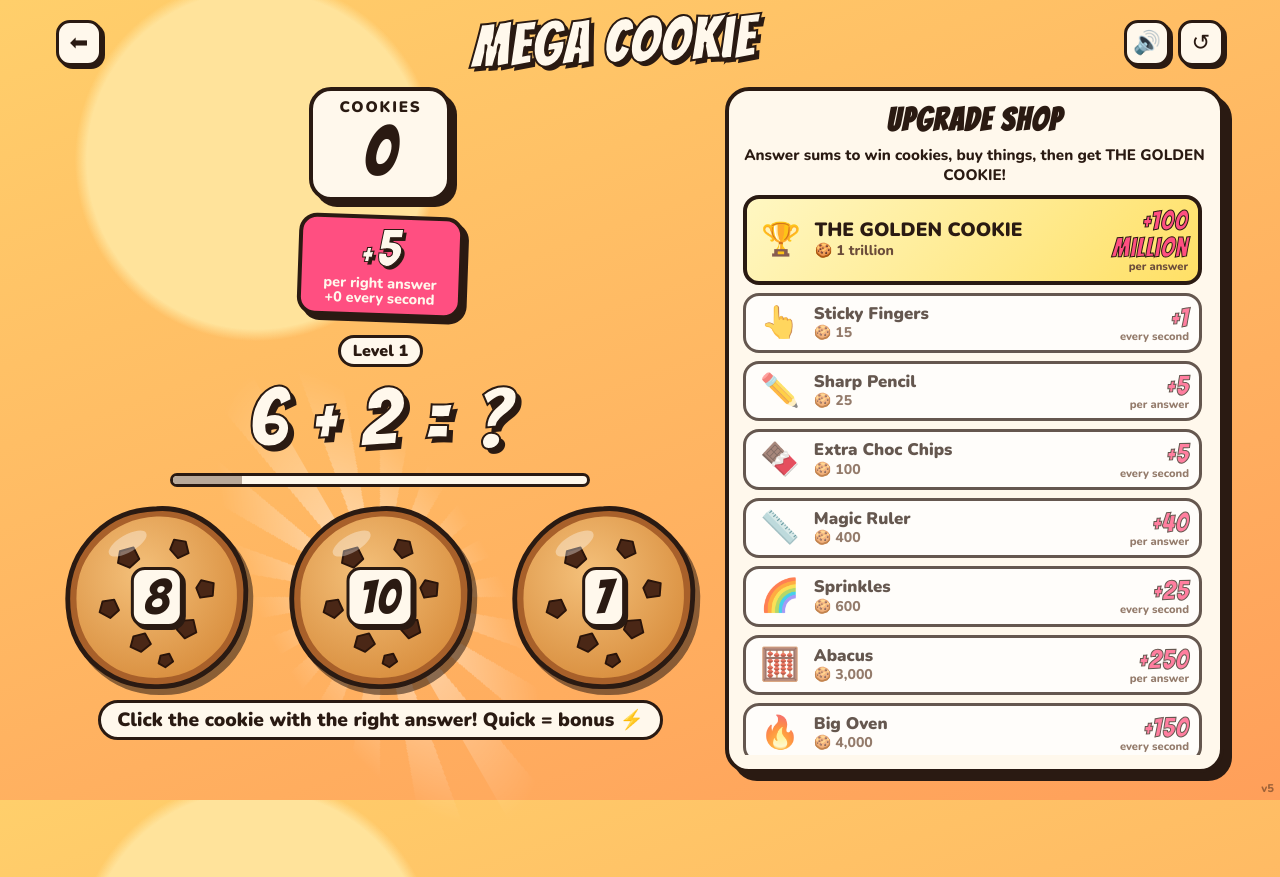
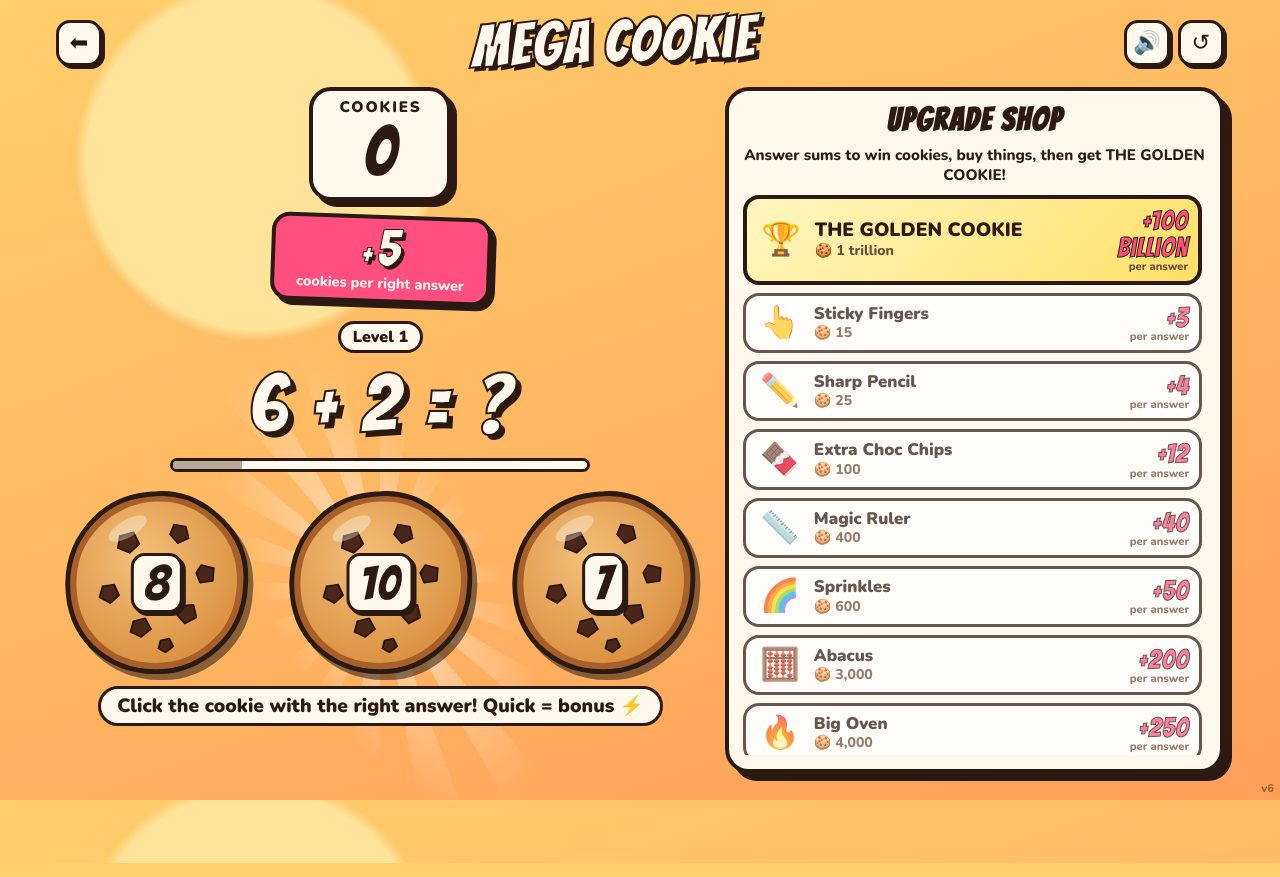
Before and after one commit to davmlaw/harrys-games, a plain HTML site: page mega_cookie/index.html in a window 1280 px wide. Drawn offline with nearby package versions, Linux system fonts and the light colour scheme.

Commit message:
Mega Cookie v6: cookies only come from right answers (no per-second baking)
Co-Authored-By: Claude Opus 5.5 <noreply@anthropic.com>
Claude-Session: https://claude.ai/code/session_014KfQ5B28FhcnRZwJq2pL5d

```diff
--- a/mega_cookie/game.js
+++ b/mega_cookie/game.js
@@ -1,39 +1,39 @@
 'use strict';
 // Mega Cookie: a maths game. A sum pops up and three cookies show answers.
 // Click the right cookie to win cookies (answer fast for a speed bonus), click a wrong one and you lose some.
-// Spend cookies in the shop on things that add cookies per right answer or bake cookies every second.
+// Spend cookies in the shop on things that add more cookies to every right answer.
 // Everything is PLUS, never times (Harry's rule).
 
-// pa = + cookies per right answer, ps = + cookies every second
+// pa = + cookies for every right answer. Nothing bakes on its own: cookies only come from maths (Harry's rule).
 const ITEMS = [
-  {id:'pencil',  ic:'✏️', nm:'Sharp Pencil',     pa:5,      cost:25},
-  {id:'fingers', ic:'👆', nm:'Sticky Fingers',   ps:1,      cost:15},
-  {id:'chips',   ic:'🍫', nm:'Extra Choc Chips', ps:5,      cost:100},
+  {id:'pencil',  ic:'✏️', nm:'Sharp Pencil',     pa:4,      cost:25},
+  {id:'fingers', ic:'👆', nm:'Sticky Fingers',   pa:3,      cost:15},
+  {id:'chips',   ic:'🍫', nm:'Extra Choc Chips', pa:12,      cost:100},
   {id:'ruler',   ic:'📏', nm:'Magic Ruler',      pa:40,     cost:400},
-  {id:'sprink',  ic:'🌈', nm:'Sprinkles',        ps:25,     cost:600},
-  {id:'abacus',  ic:'🧮', nm:'Abacus',           pa:250,    cost:3000},
-  {id:'oven',    ic:'🔥', nm:'Big Oven',         ps:150,    cost:4000},
-  {id:'book',    ic:'📘', nm:'Maths Book',       pa:1500,   cost:20000},
-  {id:'milk',    ic:'🥛', nm:'Milk Fountain',    ps:800,    cost:25000},
-  {id:'jar',     ic:'🫙', nm:'Giant Cookie Jar', ps:2000,   cost:70000},
-  {id:'star',    ic:'⭐', nm:"Teacher's Gold Star",pa:10000, cost:150000},
-  {id:'icing',   ic:'🧁', nm:'Rainbow Icing',    ps:4000,   cost:150000},
-  {id:'truck',   ic:'🚚', nm:'Cookie Truck',     ps:20000,  cost:1e6},
-  {id:'brain',   ic:'🧠', nm:'Big Brain',        pa:70000,  cost:1.2e6},
-  {id:'factory', ic:'🏭', nm:'Cookie Factory',   ps:100000, cost:6e6},
-  {id:'owl',     ic:'🦉', nm:'Professor Owl',    pa:400000, cost:8e6},
-  {id:'rocket',  ic:'🚀', nm:'Cookie Rocket',    ps:500000, cost:4e7},
-  {id:'robot',   ic:'🤖', nm:'Maths Robot',      pa:2.5e6,  cost:6e7},
-  {id:'moon',    ic:'🌙', nm:'Moon Bakery',      ps:2.5e6,  cost:2.5e8},
-  {id:'diamond', ic:'💎', nm:'Diamond Cookie',   ps:9e6,    cost:1e9},
-  {id:'crown',   ic:'👑', nm:'Genius Crown',     pa:2e7,    cost:1.5e9},
-  {id:'volcano', ic:'🌋', nm:'Cookie Volcano',   ps:2e7,    cost:2.5e9},
-  {id:'planet',  ic:'🪐', nm:'Cookie Planet',    ps:4e7,    cost:5e9},
-  {id:'galaxy',  ic:'🌌', nm:'Cookie Galaxy',    ps:2e8,    cost:3e10},
-  {id:'wizard',  ic:'🧙', nm:'Number Wizard',    pa:1.5e8,  cost:4e10},
-  {id:'univ',    ic:'✨', nm:'Cookie Universe',  ps:7.5e8,  cost:1.5e11},
-  {id:'dragon',  ic:'🐉', nm:'Cookie Dragon',    ps:2e9,    cost:5e11},
-  {id:'golden',  ic:'🏆', nm:'THE GOLDEN COOKIE',pa:1e8,    cost:1e12, final:true},
+  {id:'sprink',  ic:'🌈', nm:'Sprinkles',        pa:50,     cost:600},
+  {id:'abacus',  ic:'🧮', nm:'Abacus',           pa:200,    cost:3000},
+  {id:'oven',    ic:'🔥', nm:'Big Oven',         pa:250,    cost:4000},
+  {id:'book',    ic:'📘', nm:'Maths Book',       pa:1200,   cost:20000},
+  {id:'milk',    ic:'🥛', nm:'Milk Fountain',    pa:1300,    cost:25000},
+  {id:'jar',     ic:'🫙', nm:'Giant Cookie Jar', pa:3500,   cost:70000},
+  {id:'star',    ic:'⭐', nm:"Teacher's Gold Star",pa:7000, cost:150000},
+  {id:'icing',   ic:'🧁', nm:'Rainbow Icing',    pa:6000,   cost:150000},
+  {id:'truck',   ic:'🚚', nm:'Cookie Truck',     pa:40000,  cost:1e6},
+  {id:'brain',   ic:'🧠', nm:'Big Brain',        pa:45000,  cost:1.2e6},
+  {id:'factory', ic:'🏭', nm:'Cookie Factory',   pa:200000, cost:6e6},
+  {id:'owl',     ic:'🦉', nm:'Professor Owl',    pa:250000, cost:8e6},
+  {id:'rocket',  ic:'🚀', nm:'Cookie Rocket',    pa:1.2e6, cost:4e7},
+  {id:'robot',   ic:'🤖', nm:'Maths Robot',      pa:1.7e6,  cost:6e7},
+  {id:'moon',    ic:'🌙', nm:'Moon Bakery',      pa:7e6,  cost:2.5e8},
+  {id:'diamond', ic:'💎', nm:'Diamond Cookie',   pa:2.5e7,    cost:1e9},
+  {id:'crown',   ic:'👑', nm:'Genius Crown',     pa:3.5e7,    cost:1.5e9},
+  {id:'volcano', ic:'🌋', nm:'Cookie Volcano',   pa:6e7,    cost:2.5e9},
+  {id:'planet',  ic:'🪐', nm:'Cookie Planet',    pa:1.2e8,    cost:5e9},
+  {id:'galaxy',  ic:'🌌', nm:'Cookie Galaxy',    pa:6.5e8,    cost:3e10},
+  {id:'wizard',  ic:'🧙', nm:'Number Wizard',    pa:8.5e8,  cost:4e10},
+  {id:'univ',    ic:'✨', nm:'Cookie Universe',  pa:3e9,  cost:1.5e11},
+  {id:'dragon',  ic:'🐉', nm:'Cookie Dragon',    pa:1e10,    cost:5e11},
+  {id:'golden',  ic:'🏆', nm:'THE GOLDEN COOKIE',pa:1e11,    cost:1e12, final:true},
 ];
 const PRICE_UP = 1.15;   // each one you buy costs 15% more than the last
 const BASE_ANSWER = 5;   // cookies for a right answer before any upgrades
@@ -46,7 +46,6 @@ function save(){ try { localStorage.setItem(SAVE_KEY, JSON.stringify(G)); } catc
 const $ = id => document.getElementById(id);
 const owned = it => G.n[it.id] || 0;
 const price = it => Math.ceil(it.cost * Math.pow(PRICE_UP, owned(it)));
-const perSec = () => ITEMS.reduce((t, it) => t + owned(it) * (it.ps || 0), 0);
 const perAns = () => ITEMS.reduce((t, it) => t + owned(it) * (it.pa || 0), BASE_ANSWER);
 
 // ---------- numbers ----------
@@ -137,7 +136,7 @@ function renderShop(){
   for (const it of [ITEMS[ITEMS.length - 1], ...ITEMS.filter(it => !it.final).sort((a, b) => a.cost - b.cost)]) {
     const li = document.createElement('li');
     li.className = 'item' + (it.final ? ' final' : '');
-    const what = it.pa ? `+${fmtShort(it.pa)}<small>per answer</small>` : `+${fmtShort(it.ps)}<small>every second</small>`;
+    const what = `+${fmtShort(it.pa)}<small>per answer</small>`;
     li.innerHTML = `<div class="ic">${it.ic}</div><div><div class="nm">${it.nm}</div><div class="cost">🍪 <span></span></div></div><div class="fac">${what}</div><div class="bar"></div><div class="own"></div>`;
     li.addEventListener('click', () => buy(it, li));
     itemsEl.appendChild(li);
@@ -148,7 +147,6 @@ function renderShop(){
 function update(){
   countEl.textContent = fmt(G.cookies);
   $('perAns').textContent = fmt(perAns());
-  $('perSec').textContent = '+' + fmt(perSec());
   for (const it of ITEMS) {
     const c = price(it), can = G.cookies >= c;
     it.costEl.textContent = fmtShort(c);
@@ -277,11 +275,10 @@ $('reset').addEventListener('click', () => {
   $('hint').classList.remove('gone'); update(); nextQuestion();
 });
 
-// ---------- every frame: timer and baking ----------
+// ---------- every frame: the question timer ----------
 let last = performance.now(), uiT = 0, saveT = 0;
 function loop(now){
   const dt = Math.min(1, (now - last) / 1000); last = now;
-  G.cookies += perSec() * dt;
   if (!locked && Q) {
     qLeft -= dt;
     if (qLeft <= 0) { // too slow: no penalty, but the streak ends and the right answer is shown
@@ -297,12 +294,7 @@ function loop(now){
   if (saveT > 2) { saveT = 0; save(); }
   requestAnimationFrame(loop);
 }
-// a hidden tab doesn't run animation frames, so catch up when you come back (up to an hour)
-let hiddenAt = 0;
-document.addEventListener('visibilitychange', () => {
-  if (document.hidden) { hiddenAt = Date.now(); save(); }
-  else if (hiddenAt) { G.cookies += perSec() * Math.min(3600, (Date.now() - hiddenAt) / 1000); hiddenAt = 0; last = performance.now(); update(); }
-});
+document.addEventListener('visibilitychange', () => { if (document.hidden) save(); });
 addEventListener('pagehide', save);
 
 // ?shot=N gives N cookies and a few items (for screenshots)
--- a/mega_cookie/index.html
+++ b/mega_cookie/index.html
@@ -7,7 +7,7 @@
 <link rel="preconnect" href="https://fonts.googleapis.com">
 <link rel="preconnect" href="https://fonts.gstatic.com" crossorigin>
 <link href="https://fonts.googleapis.com/css2?family=Bangers&family=Nunito:wght@600;800;900&display=swap" rel="stylesheet">
-<link rel="stylesheet" href="style.css?v=5">
+<link rel="stylesheet" href="style.css?v=6">
 </head>
 <body>
 <div id="app">
@@ -28,7 +28,7 @@
       </div>
       <div class="mult">
         <div><span class="x">+</span><span id="perAns">5</span></div>
-        <div class="sub">per right answer<br><span id="perSec">+0</span> every second</div>
+        <div class="sub">cookies per right answer</div>
       </div>
       <div class="quiz">
         <div class="qtop"><span id="level">Level 1</span><span id="streak"></span></div>
@@ -74,7 +74,7 @@
   </div>
 </div>
 
-<div id="ver">v5</div>
-<script src="game.js?v=5"></script>
+<div id="ver">v6</div>
+<script src="game.js?v=6"></script>
 </body>
 </html>
```
Also changed, not shown: 1 other file.
